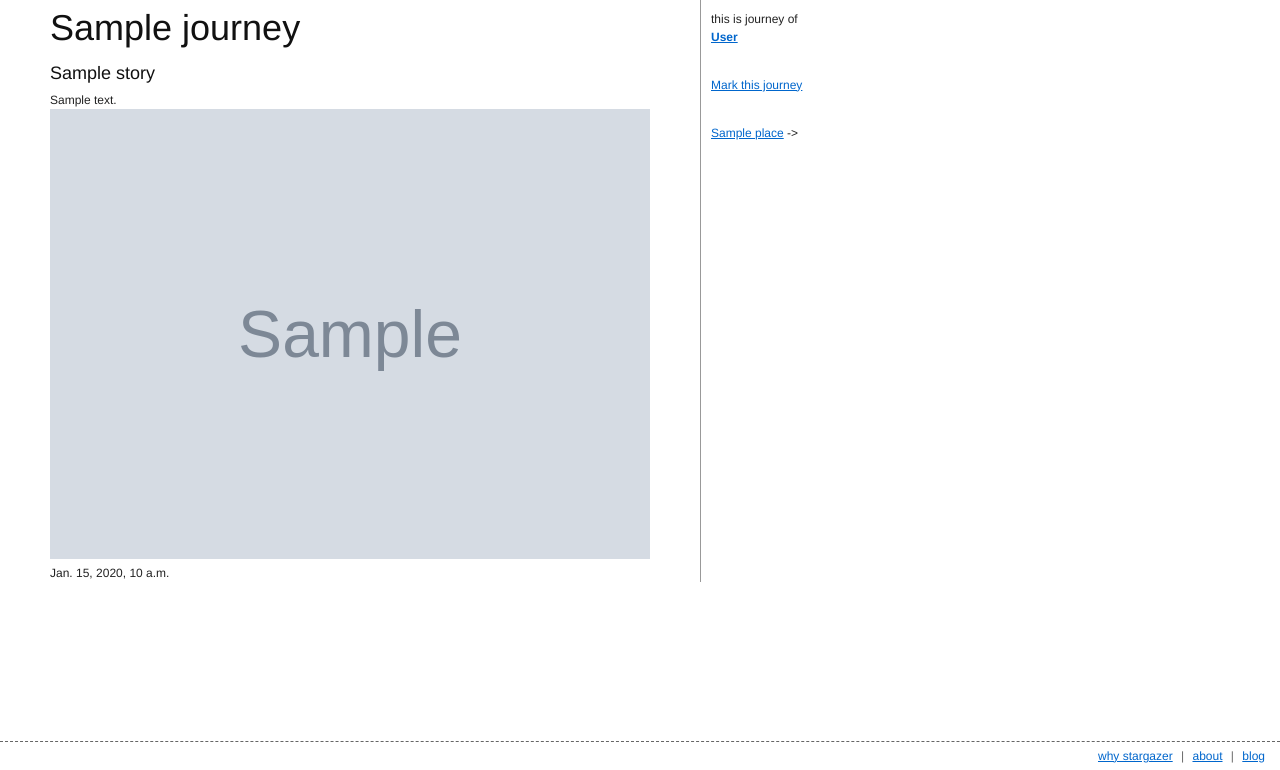
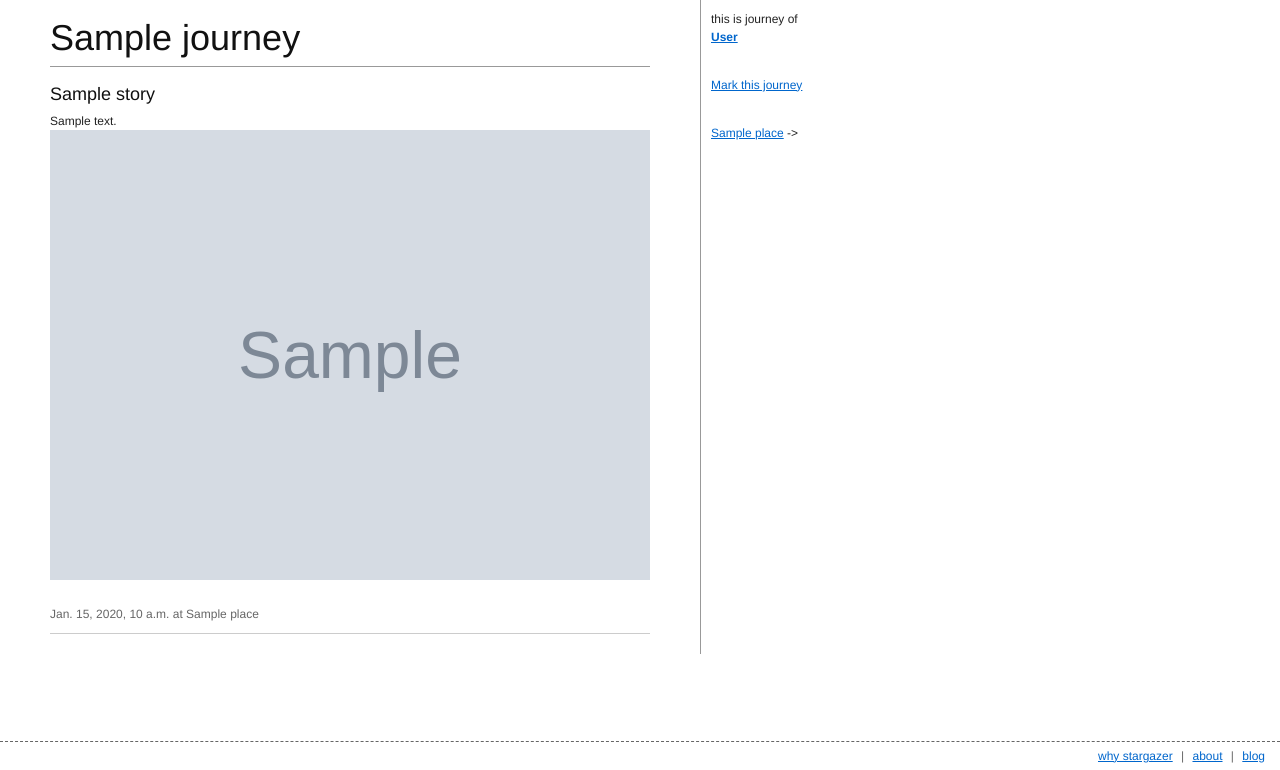
Before and after one commit to snow/stargazersite, a Django app: template stargazer/templates/stargazer/pg/journey_detail.html in a window 1280 px wide. Shown: the part 30-800 px from the top of the page. Run offline with Django 3.2, Linux system fonts and the light colour scheme; the template is opened without the code that fills it: most values are stand-ins (such as "Sample title", 1, 10 or a date in 2020); grey boxes marked "Sample" are stand-in pictures; some libraries are stand-ins or nearby versions.

Commit message:
working in progress

```diff
--- a/stargazer/demo/data.py
+++ b/stargazer/demo/data.py
@@ -60,7 +60,7 @@ j_d_yunnan = {
         },
         {
             'title': '大理第一天感受',
-            'text': '乱七八糟的正文，乱七八糟的正文，乱七八糟的正文，乱七八糟的正文，乱七八糟的正文',
+            'text': '这是没有图片的故事的例子。乱七八糟的正文，乱七八糟的正文，乱七八糟的正文，乱七八糟的正文，乱七八糟的正文',
             'photos': [],
             'cover_uri': '',
             'place': '大理',
@@ -244,6 +244,7 @@ journey_list = [
 people_drangoncd = {
     'username': 'dragoncd',
     'fullname': 'Confused Dragon',
+    'avatar_uri': '/s/stargazer/demo/dragoncd/4117350631_4df43169db.jpg',
     'abspath_full': '/people/v/dragoncd/',
     'journeys': [j_d_yunnan, j_d_jiuzhai],
 }
--- a/stargazer/static/stargazer/c/common.css
+++ b/stargazer/static/stargazer/c/common.css
@@ -138,6 +138,8 @@ body>.messages {position:absolute; width:100%; top:10px; text-align:center; z-in
  */
 a.noul {text-decoration:none}
 a.noul:hover {text-decoration:underline}
+
+h1.journey_title {margin-top:10px; padding-bottom:10px; border-bottom:1px solid #999}
 /*
  * brick list
  */
@@ -155,10 +157,20 @@ a.noul:hover {text-decoration:underline}
     .pltxt .text {position:static; display:block; height:100px}
 
 /*
+ * stream
+ */
+.stream_item footer {margin:20px 0; border-bottom:1px solid #ccc; padding-bottom:10px}
+.stream_item .meta {color:#666}
+
+.stream_group {margin-top:20px; border-top:1px solid #ccc; padding-top:10px}
+/*
  * journey_list
  */
 .journey_list .journey {margin-top:20px; border-top:1px solid #ccc;
                         padding-top:10px}
+
+
+
 
 /*
  * post list
@@ -278,8 +290,8 @@ sup.edit {display:none}
 /*
  * author
  */
-.sec-r .author {margin-top:20px}
-.sec-r .author img {margin-left:-11px}
+.sec-r .people_info {margin-top:20px}
+.sec-r .people_info img {max-width:270px; margin-left:-11px}
 
 /*
  * forms
--- a/stargazer/templates/stargazer/pg/journey_detail.html
+++ b/stargazer/templates/stargazer/pg/journey_detail.html
@@ -2,10 +2,10 @@
 {% load i18n %}
 
 {% block sec_m %}
-<h1>{{ journey.title }}</h1>
-<div class="story_list">
+<h1 class="journey_title">{{ journey.title }}</h1>
+<div class="story_list stream">
 {% for story in journey.stories %}
-    <div class="story">
+    <div class="story stream_item">
         {% if story.title %}<h3>{{ story.title }}</h3>{% endif %}
         {% if story.text %}<div class="text">{{ story.text }}</div>{% endif %}
         {% if story.photos %}
@@ -17,7 +17,8 @@
         {% endif %}
         <footer>
             <div class="meta">
-                <span class="date">{{ story.date }}</span>
+                <span class="date">{{ story.date }}</span> {% trans 'at' %}
+                <span class="place">{{ story.place }}</span>
             </div>
         </footer>
     </div>
```
Also changed, not shown: stargazer/templates/stargazer/pg/place_detail.html (+14 -3 lines), stargazer/static/stargazer/demo/dragoncd/4117350631_4df43169db.jpg (added).
